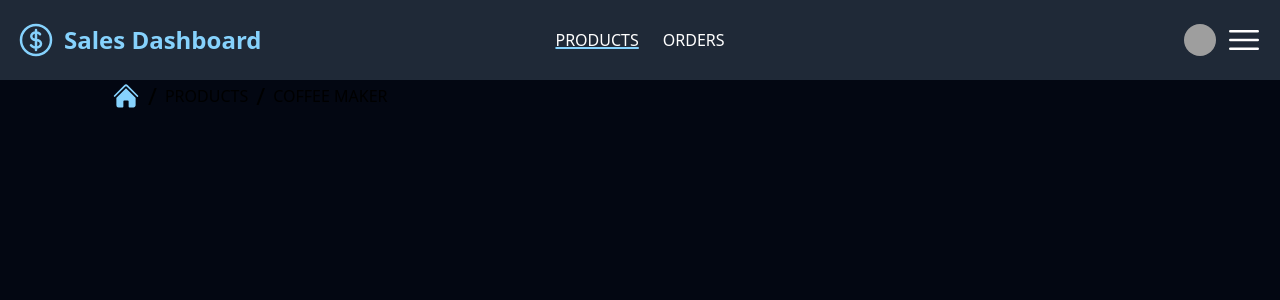
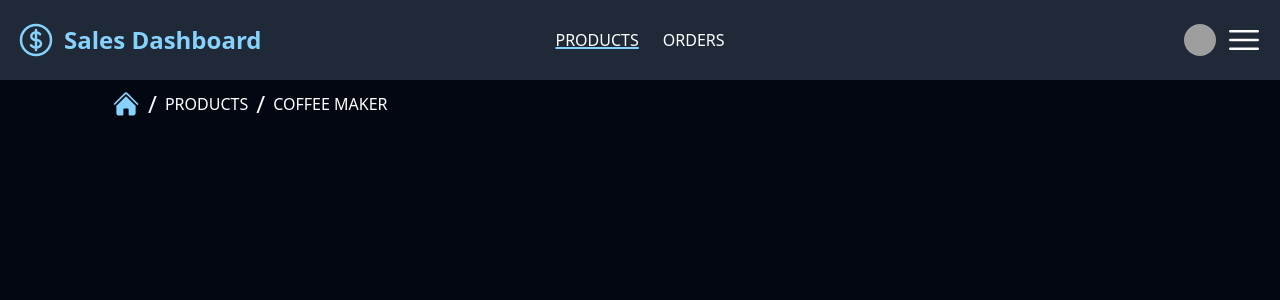
Before and after one commit to cwbieganek/sales-dashboard, a SvelteKit app: page /products/1 in a window 1280 px wide. Shown: the top 300 px of the page. Built offline with nearby package versions, Linux system fonts and the light colour scheme; grey boxes are pictures that could not be loaded.

Commit message:
Make the breadcrumb text white

```diff
--- a/src/routes/products/[id]/+page.svelte
+++ b/src/routes/products/[id]/+page.svelte
@@ -8,7 +8,7 @@
 </script>
 
 <div class="h-full px-28">
-	<div class="flex flex-row items-center">
+	<div class="flex flex-row items-center text-white my-2">
 		<svg xmlns="http://www.w3.org/2000/svg" viewBox="0 0 24 24" class="w-7 h-7 fill-brand">
 			<path
 				d="M11.47 3.84a.75.75 0 011.06 0l8.69 8.69a.75.75 0 101.06-1.06l-8.689-8.69a2.25 2.25 0 00-3.182 0l-8.69 8.69a.75.75 0 001.061 1.06l8.69-8.69z"
```
